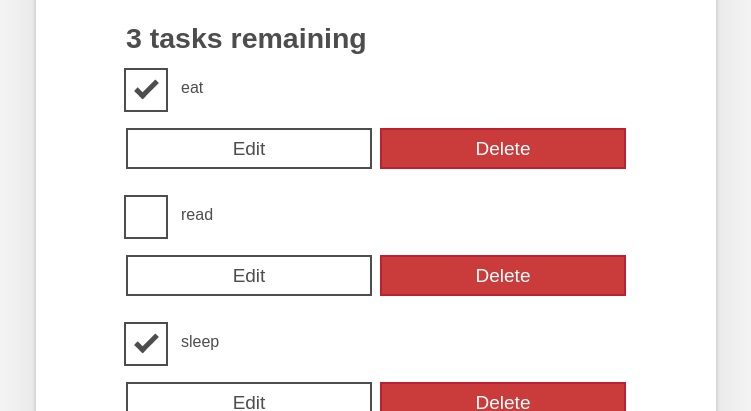
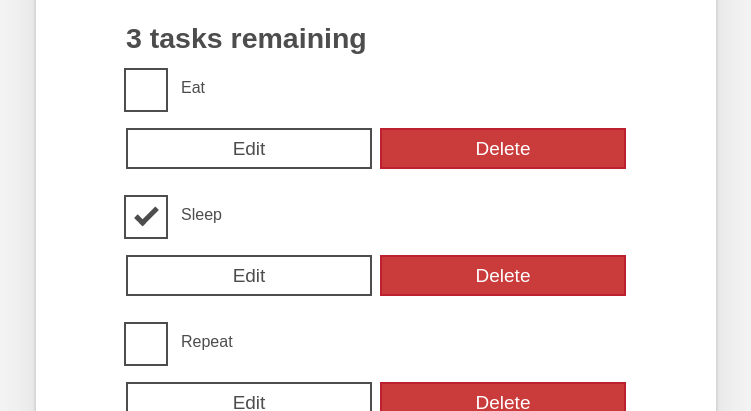
Before and after one commit to ecsimsw/react-todo, a React (Create React App) app: page / in a window 1280 px wide. Shown: the part 375-786 px from the top of the page, without its empty margins (264-1015 px from the left). Built offline with nearby package versions, Linux system fonts and the light colour scheme.

Commit message:
feat : components and props

```diff
--- a/src/App.js
+++ b/src/App.js
@@ -3,6 +3,10 @@ import './App.css';
 import Todo from './components/Todo'
 
 function App(props) {
+    const taskList = props.tasks.map(task => (
+        <Todo id={task.id} name={task.name} done={task.completed} key ={task.id}/>
+    ));
+
     return (
         <div className="todoapp stack-large">
             <h1>TodoMatic</h1>
@@ -48,9 +52,7 @@ function App(props) {
                 className="todo-list stack-large stack-exception"
                 aria-labelledby="list-heading"
             >
-        <Todo name="eat" done={true}/>
-        <Todo name="read" done={false}/>
-        <Todo name="sleep" done={true}/>
+                {taskList}
             </ul>
         </div>
     );
--- a/src/components/Todo.js
+++ b/src/components/Todo.js
@@ -4,8 +4,8 @@ export default function Todo(props) {
   return (
     <li className="todo stack-small">
       <div className="c-cb">
-        <input id="todo-0" type="checkbox" defaultChecked={props.done} />
-        <label className="todo-label" htmlFor="todo-0">
+        <input id="{id}" type="checkbox" defaultChecked={props.done} />
+        <label className="todo-label" htmlFor="{id}">
           {props.name}
         </label>
       </div>
--- a/src/index.js
+++ b/src/index.js
@@ -4,9 +4,15 @@ import './index.css';
 import App from './App';
 import reportWebVitals from './reportWebVitals';
 
+const DATA = [
+    { id: "todo-0", name: "Eat", completed: false },
+    { id: "todo-1", name: "Sleep", completed: true },
+    { id: "todo-2", name: "Repeat", completed: false }
+];
+
 ReactDOM.render(
   <React.StrictMode>
-    <App />
+    <App tasks={DATA}/>
   </React.StrictMode>,
   document.getElementById('root')
 );
```
Lines whose indentation alone changed are shown as unchanged.
